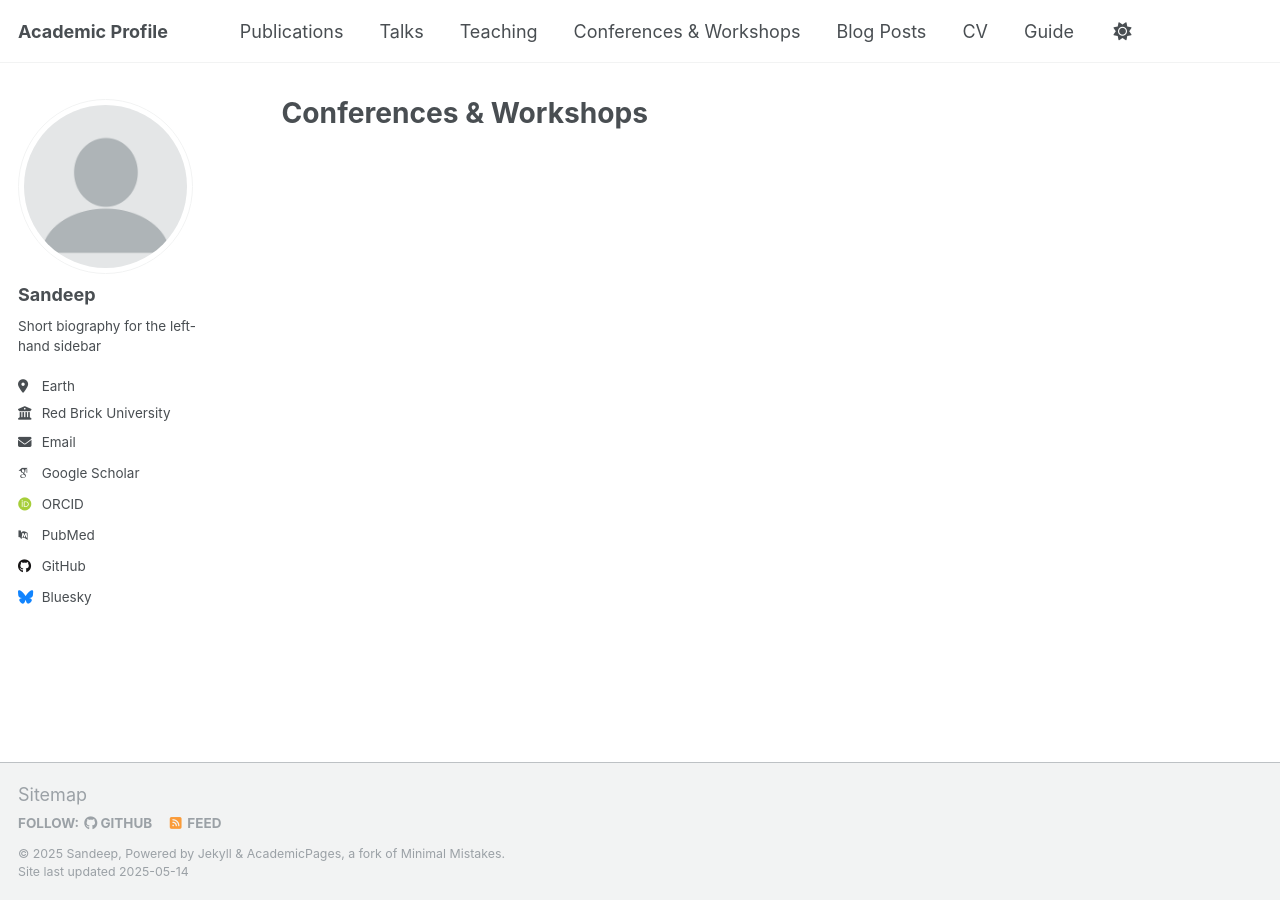
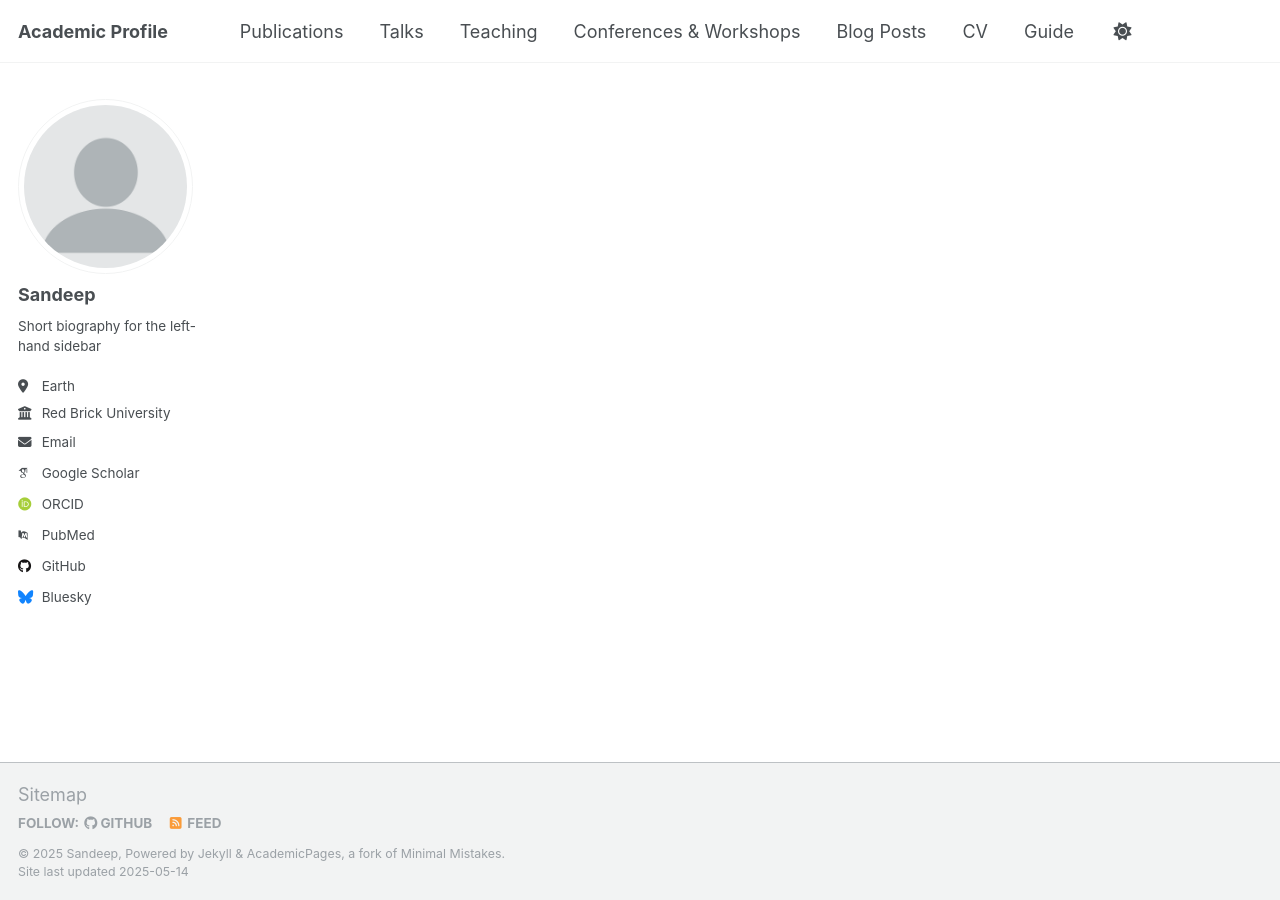
Before and after one commit to sandeepkajal912/sandeepkajal912.github.io, a Jekyll site: the page built from _pages/conferences-workshops.md, in a window 1280 px wide. Built offline with Jekyll 4.4.1, drawn with Linux system fonts in a browser that asks for light colours; some web fonts are replaced.

Commit message:
Update conferences-workshops.md

```diff
--- a/_pages/conferences-workshops.md
+++ b/_pages/conferences-workshops.md
@@ -1,6 +1,27 @@
 ---
 layout: archive
-title: Conferences & Workshops
+title: ""
 permalink: /conferences-workshops/
 author_profile: true
 ---
+
+<!-- New style rendering if conferences-workshops categories are defined -->
+{% if site.conferences-workshops_category %}
+  {% for category in site.conferences-workshops_category  %}
+    {% assign title_shown = false %}
+    {% for post in site.conferences-workshopss reversed %}
+      {% if post.category != category[0] %}
+        {% continue %}
+      {% endif %}
+      {% unless title_shown %}
+        <h2>{{ category[1].title }}</h2><hr />
+        {% assign title_shown = true %}
+      {% endunless %}
+      {% include archive-single.html %}
+    {% endfor %}
+  {% endfor %}
+{% else %}
+  {% for post in site.conferences-workshopss reversed %}
+    {% include archive-single.html %}
+  {% endfor %}
+{% endif %}
```
